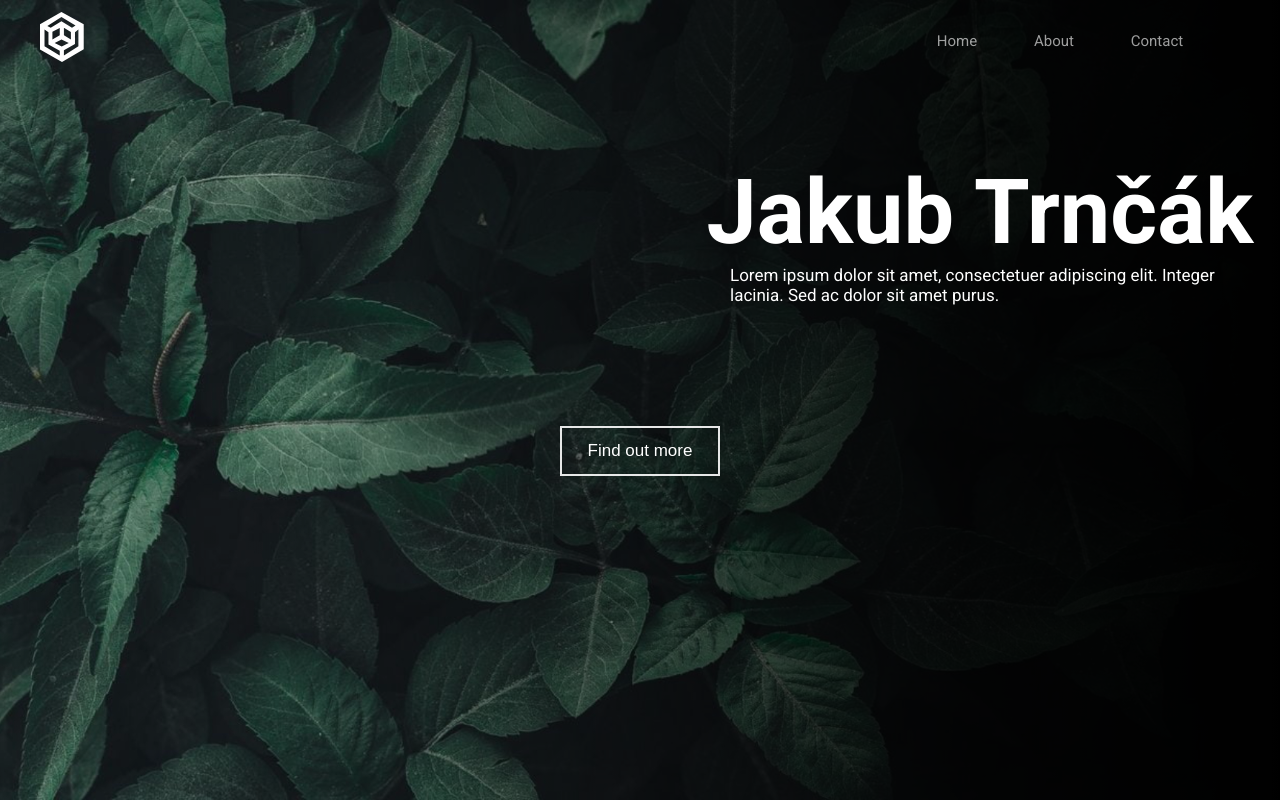
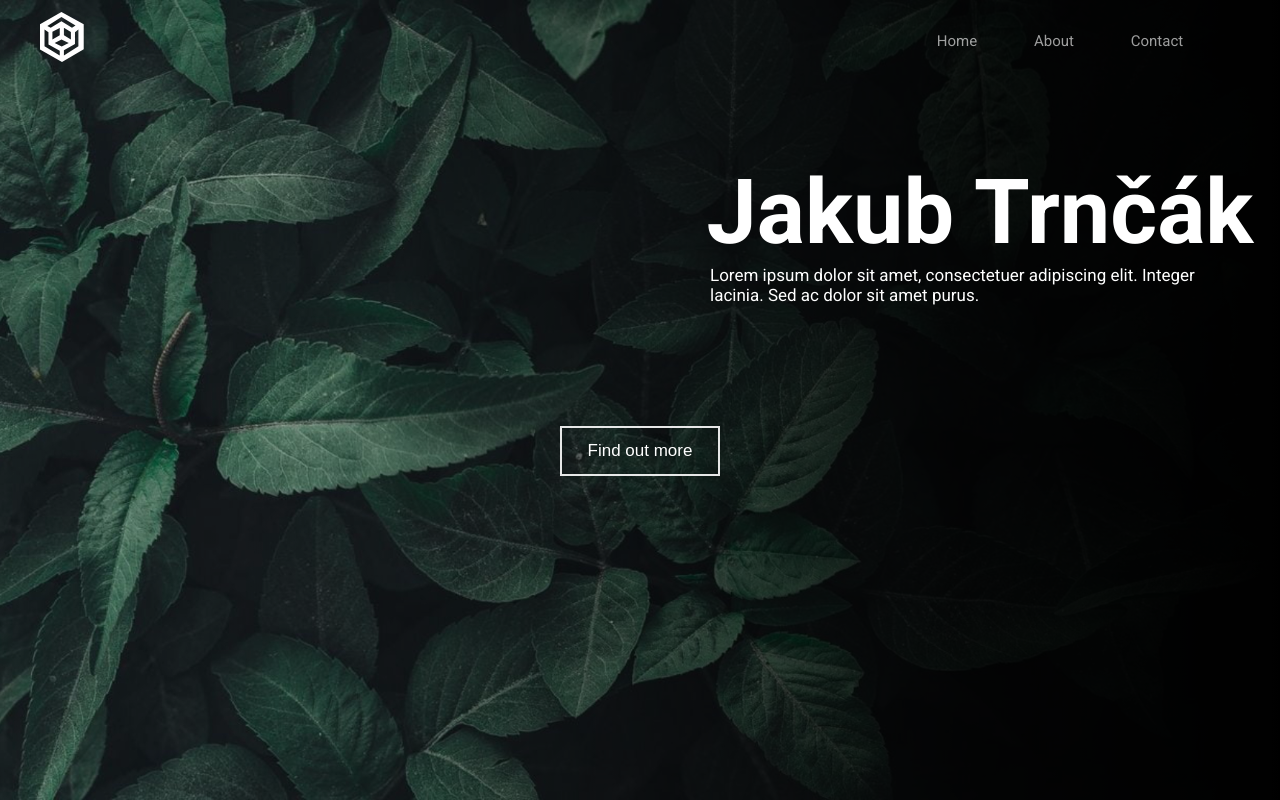
Before and after one commit to Orange4Broom/portfolio, a React (Vite) app: page / in a window 1280 px wide. Shown: the top 800 px of the page. Built offline with nearby package versions, Linux system fonts and the light colour scheme.

Commit message:
Set current margin for paragraf

```diff
--- a/src/components/startpage/startpage.css
+++ b/src/components/startpage/startpage.css
@@ -107,7 +107,7 @@
         text-align: left;
         max-width: 500px;
         margin: 0;
-        margin-right: 50px;
+        margin-right: 70px;
     }
 
     .button-div {
```
